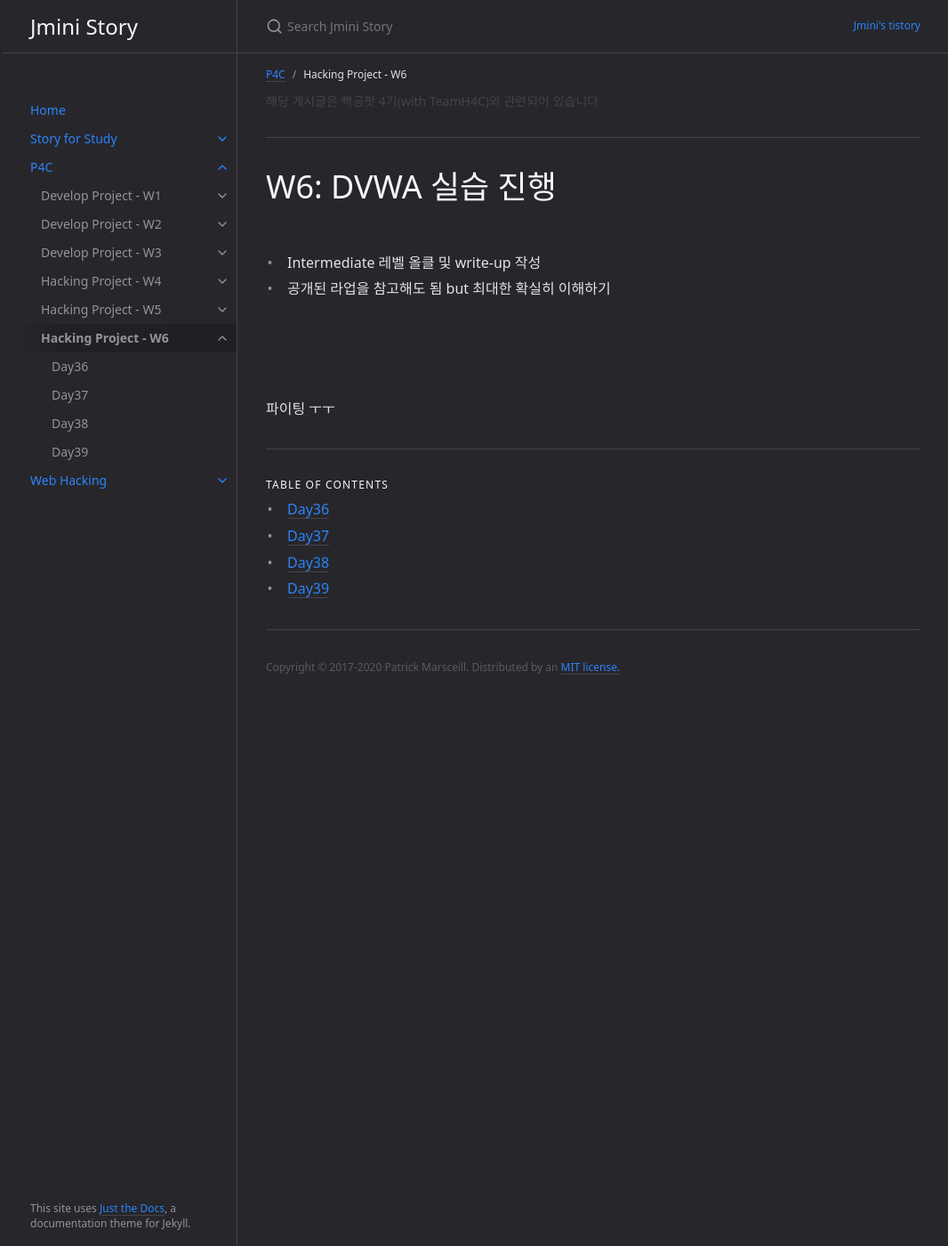
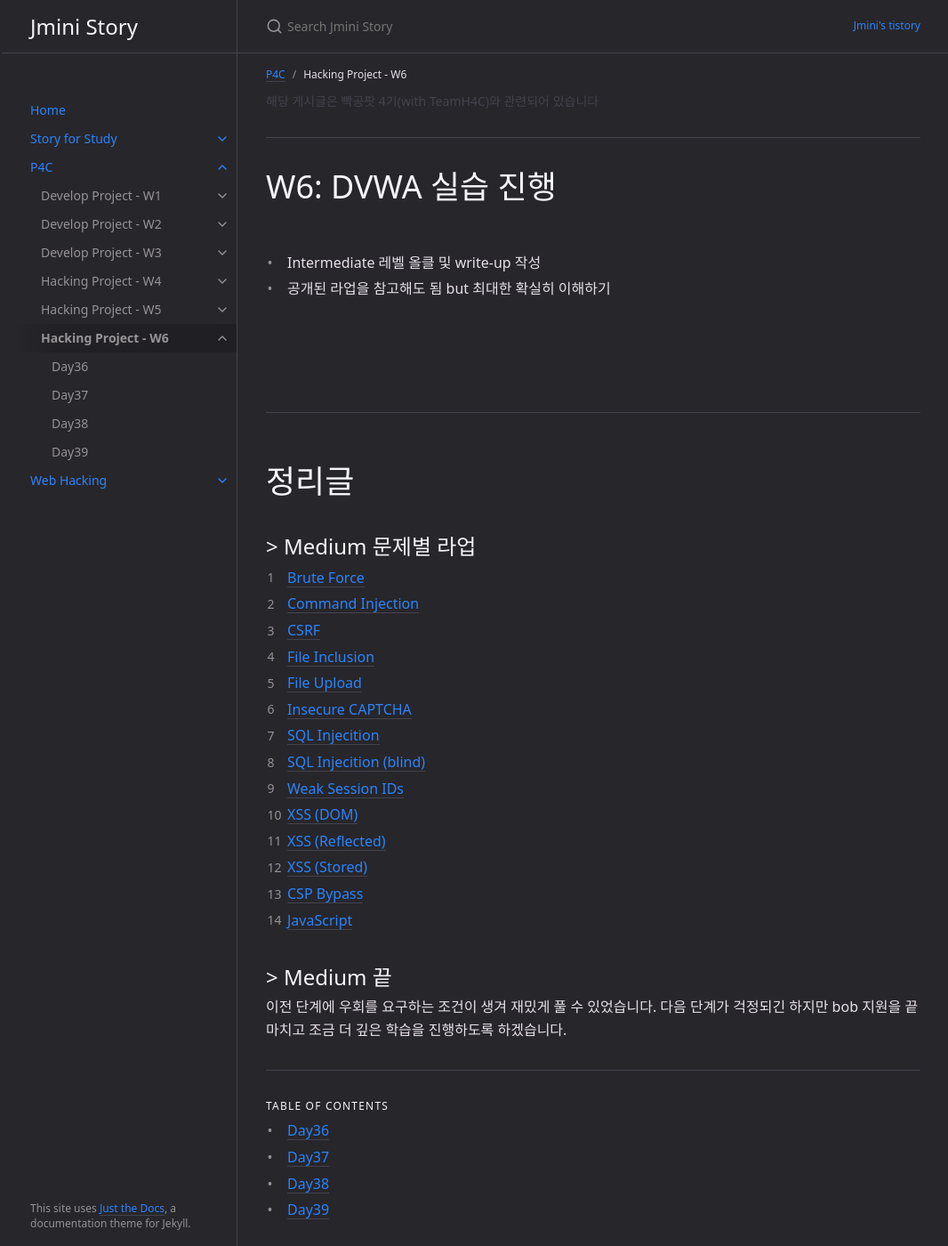
Before and after one commit to Jminis/Jminis.github.io, a Jekyll site: the page built from docs/P4C/6week.md, in a window 1280 px wide and 1400 px high. Shown: the whole window at 89% size, without its empty margins (105-1171 px from the left). Built offline with Jekyll 4.4.1, drawn with Linux system fonts in a browser that asks for light colours.

Commit message:
2022-05-29 2

```diff
--- a/docs/P4C/6week.md
+++ b/docs/P4C/6week.md
@@ -21,4 +21,26 @@ parent: P4C
 <br>
 <br>
 
-파이팅 ㅜㅜ
+-----
+
+# 정리글
+
+## > Medium 문제별 라업
+
+1. [Brute Force](https://jminis.github.io/docs/P4C/Day36/#-dvwa-brute-force)
+2. [Command Injection](https://jminis.github.io/docs/P4C/Day36/#-dvwa-command-injection)
+3. [CSRF](https://jminis.github.io/docs/P4C/Day36/#-dvwa--csrf)
+4. [File Inclusion](https://jminis.github.io/docs/P4C/Day37/#-dvwa-file-inclusion)
+5. [File Upload](https://jminis.github.io/docs/P4C/Day37/#-dvwa-file-upload)
+6. [Insecure CAPTCHA](https://jminis.github.io/docs/P4C/Day38/#-dvwa-insecure-recaptcha)
+7. [SQL Injecition](https://jminis.github.io/docs/P4C/Day39/#-dvwa-sql-injection)
+8. [SQL Injecition (blind)](https://jminis.github.io/docs/P4C/Day39/#-dvwa-sql-injection-blind)
+9. [Weak Session IDs](https://jminis.github.io/docs/P4C/Day39/#-dvwa-weak-session-ids)
+10. [XSS (DOM)](https://jminis.github.io/docs/P4C/Day39/#-dvwa-dom-based-xss)
+11. [XSS (Reflected)](https://jminis.github.io/docs/P4C/Day39/#-dvwa-reflected-xss)
+12. [XSS (Stored)](https://jminis.github.io/docs/P4C/Day39/#-dvwa-stored-xss)
+13. [CSP Bypass](https://jminis.github.io/docs/P4C/Day39/#-dvwa-csp-bypass)
+14. [JavaScript](https://jminis.github.io/docs/P4C/Day39/#dvwa-javascript)
+
+## > Medium 끝
+이전 단계에 우회를 요구하는 조건이 생겨 재밌게 풀 수 있었습니다. 다음 단계가 걱정되긴 하지만 bob 지원을 끝마치고 조금 더 깊은 학습을 진행하도록 하겠습니다.
```
Also changed, not shown: docs/P4C/Day39.md (+1 -1 lines).
